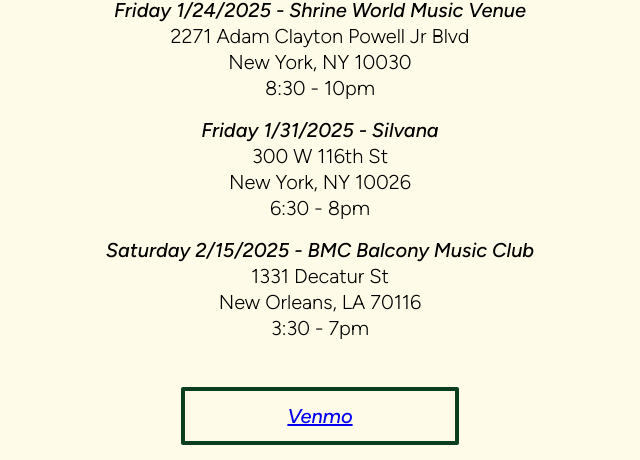
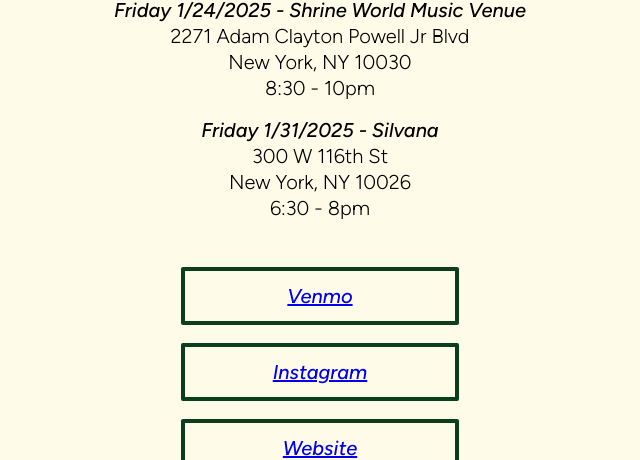
Before and after one commit to djbeadle/NiceBrass, a plain HTML site: page links/index.html in a window 1280 px wide. Shown: the part 293-753 px from the top of the page, without its empty margins (320-960 px from the left). Drawn offline with Linux system fonts and the light colour scheme.

Commit message:
Remove BMC event

```diff
--- a/links/index.html
+++ b/links/index.html
@@ -396,14 +396,6 @@
         6:30 - 8pm
       </span>
     </p>
-    <p style="margin: 0;">
-      <span class="bold">Saturday 2/15/2025 - BMC Balcony Music Club<br></span>
-      <span>
-        1331 Decatur St<br>
-        New Orleans, LA 70116<br>
-        3:30 - 7pm
-      </span>
-    </p>
     <ul style="padding-left: 0;">
       <a target="_blank" href="https://account.venmo.com/u/nicebrassnyc"><li>Venmo</li></a>
       <a target="_blank" href="https://www.instagram.com/nicebrassnyc/"><li>Instagram</li></a>
```
